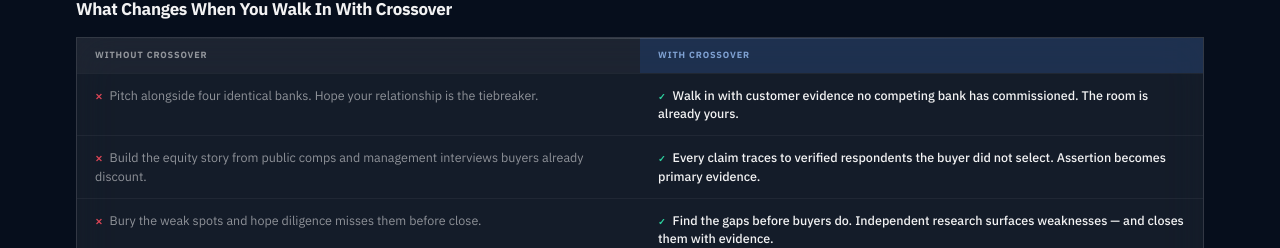
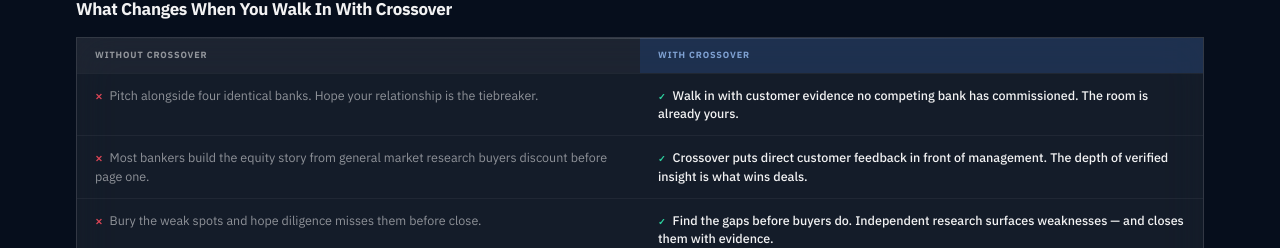
Before and after one commit to Crossover-Research/sell-side-overview-site, a Next.js app: page /partner in a window 1280 px wide. Shown: the part 1070-1318 px from the top of the page. Built offline with nearby package versions, Linux system fonts and the light colour scheme.

Commit message:
fix: update row 2 — direct customer feedback framing

```diff
--- a/tabs/PartnerTab.tsx
+++ b/tabs/PartnerTab.tsx
@@ -4,7 +4,7 @@
 
 const WITHOUT_WITH = [
   { w: 'Pitch alongside four identical banks. Hope your relationship is the tiebreaker.',      c: 'Walk in with customer evidence no competing bank has commissioned. The room is already yours.' },
-  { w: 'Build the equity story from public comps and management interviews buyers already discount.', c: 'Every claim traces to verified respondents the buyer did not select. Assertion becomes primary evidence.' },
+  { w: 'Most bankers build the equity story from general market research buyers discount before page one.', c: 'Crossover puts direct customer feedback in front of management. The depth of verified insight is what wins deals.' },
   { w: 'Bury the weak spots and hope diligence misses them before close.',                     c: 'Find the gaps before buyers do. Independent research surfaces weaknesses — and closes them with evidence.' },
   { w: 'Spend weeks defending terrain in diligence that should have been fortified before process.', c: 'Enter the process with every buyer objection pre-answered by customer-backed evidence, not management counter-argument.' },
   { w: 'Win on relationship. Lose to the bank that brought independent proof.',                c: 'Win on substance. Customer evidence from verified respondents cannot be replicated on your timeline.' },
```
